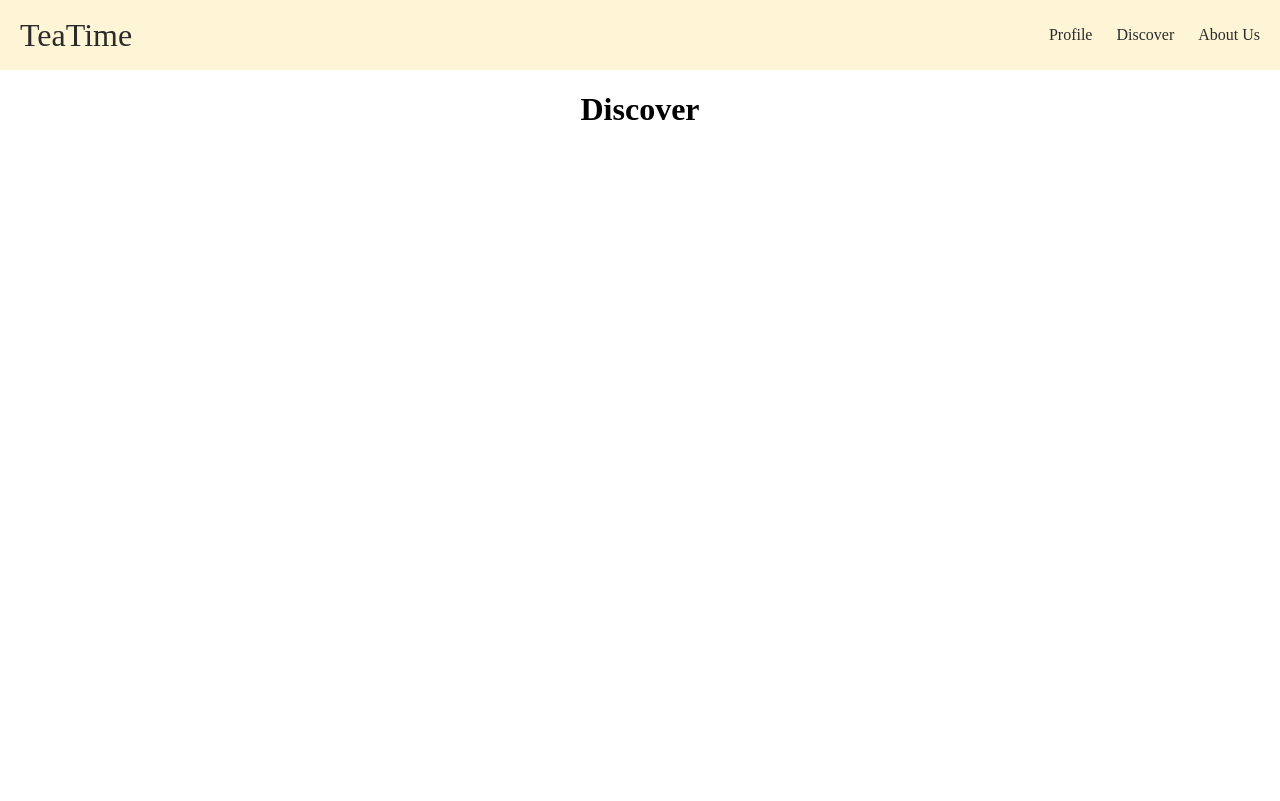
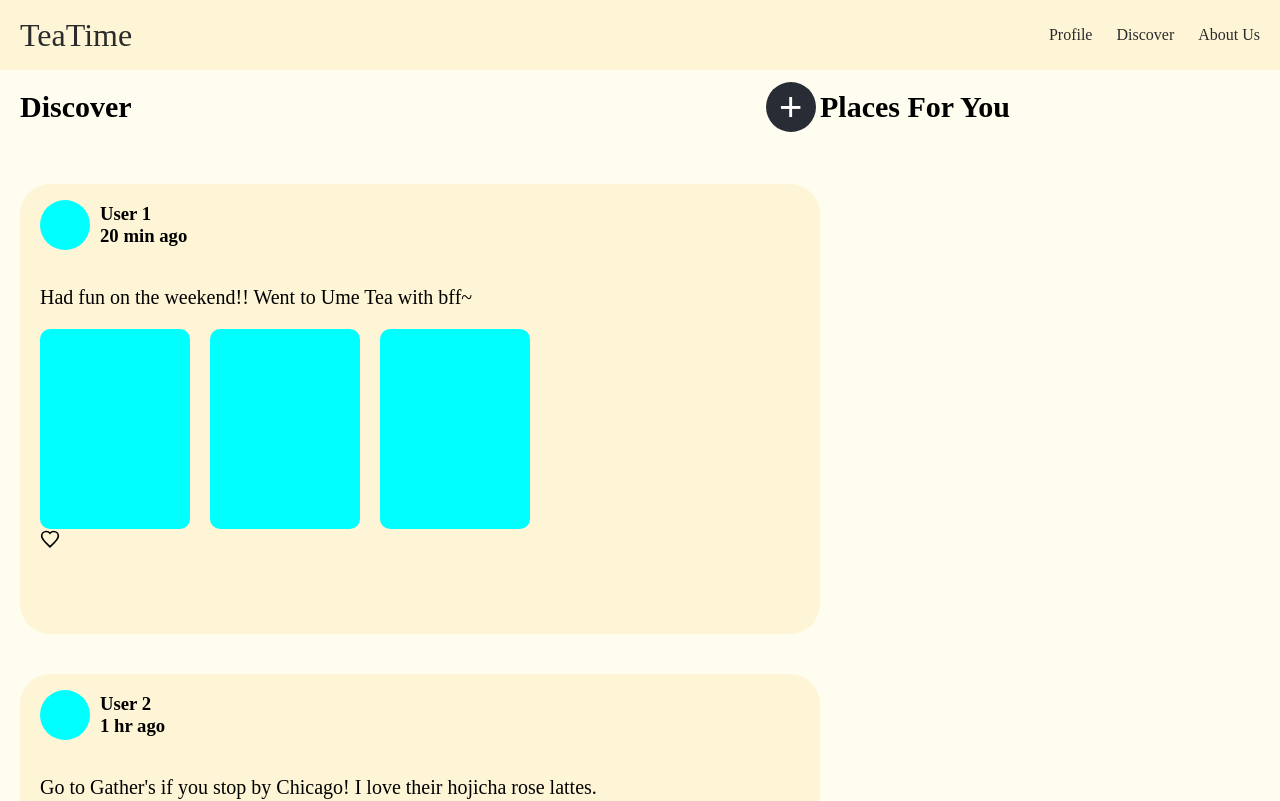
Before and after one commit to ysilksa/teatime, a React (Create React App) app in the folder my-app/: page /discover in a window 1280 px wide. Shown: the top 801 px of the page. Built offline with nearby package versions, Linux system fonts and the light colour scheme.

Commit message:
start building the discover page

```diff
--- a/my-app/src/pages/Discover.css
+++ b/my-app/src/pages/Discover.css
@@ -1,8 +1,122 @@
+/*           */
+/* FULL PAGE */
+/*           */
+
+html, body {
+    height: 100%;        /* Full height of the viewport */
+    margin: 0;           /* Remove default margin */
+    padding: 0;          /* Remove default padding */
+  }
+
+/* outside container for the whole page */
 .discover-container-padding {
     padding-left: 20px;
     padding-right: 20px;
     padding-top: 70px;
     width: 100vw;
-    height: calc(100% - 60px);
-    overflow-x: hidden;
+    height: 100%;
+    align-items: left;
+    background-color:#FFFDF0;
 }
+
+/* separates the left and right sides */
+.left-right-container {
+    display: flex;
+    flex-direction: row;
+    align-items: flex-start;
+    justify-items: space-around;
+    width: 100%;
+}
+
+/*           */
+/* LEFT SIDE */
+/*           */
+
+/* separates 'discover' text and a plus button for a new post */
+.discover-button-container {
+    display: flex;
+    align-items: center;
+    gap: 634px;
+}
+
+/* new post button */
+.new-post-button {
+    width: 50px;
+    height: 50px;
+    border-radius: 50%;
+    border: none;
+    cursor: pointer;
+    color:white;
+    background-color: #282c34;
+    font-size: 40px;
+}
+.new-post-button:hover {
+    background-color: #191b1f;
+}
+
+/* column for social media posts */
+.social-media-col {
+    display: flex;
+    flex-direction: column;
+    align-items: flex-start;
+    justify-items: space-around;
+    width: 100vw;
+    gap: 40px;
+}
+
+/* left side social media posts*/
+.social-media-post-container {
+    display: flex;
+    flex-direction: column;
+    padding-left: 20px;
+    width: 800px;
+    height: 450px;
+    background-color: #FDF5D5;
+    border-radius: 30px;
+    justify-content: flex-start;
+    align-items: left;
+    text-align: left;
+}
+
+/* container for profile pic and user's name */
+.username-container {
+    display: flex;
+    align-items: center;
+    gap: 10px;
+}
+
+/* circular icon image */
+.circular-icon-image {
+    border-radius: 50%;
+    width: 50px;
+    height: 50px;
+    background-color: aqua;
+}
+
+/* carousel container for social media pics  */
+.image-carousel-container {
+    display: flex;
+    flex-direction: row;
+    gap: 20px;
+}
+
+/* image for social media post */
+.post-image {
+    width: 150px;
+    height: 200px;
+    background-color:aqua;
+    border-radius: 10px;
+}
+
+
+/*            */
+/* RIGHT SIDE */
+/*            */
+
+/*       */
+/* FONTS */
+/*       */
+
+h1 {
+    font-size: 30px;
+}
--- a/my-app/src/pages/Discover.js
+++ b/my-app/src/pages/Discover.js
@@ -1,12 +1,142 @@
+// import { PureComponent } from 'react';
 import '../App.css';
 import './Discover.css'
 
 export default function Discover() {
     return (
-    <div className = "discover-container-padding">
-        <h1>
-            Discover
-        </h1>
+    <div className = "discover-container-padding"
+        style={{ backgroundColor: '#FFFDF0',
+        }}>
+        <div className = "left-right-container">
+            {/* left side with the feed  */}
+            <div className = "social-media-col">
+                {/* top part holds the 'Discover' text and the plus button for a new post */}
+                <div className = "discover-button-container">
+                    {/* 'Discover' book label */}
+                    <div>
+                        <h1>
+                        Discover
+                        </h1>
+                    </div>
+
+                    {/* New Post Button */}
+                    <div>
+                        <button className = "new-post-button">
+                            +
+                        </button>
+                    </div>
+
+                </div>
+
+
+                {/* example post 1 */}
+                <div className = "social-media-post-container">
+                    {/* user's name */}
+                    <div className = "username-container">
+                        {/* profile icon */}
+                        <div className = "circular-icon-image"></div>
+
+                        {/* username and timestamp */}
+                        <h3>
+                            User 1
+                            <br />
+                            20 min ago
+                        </h3>
+
+                    </div>
+
+
+                    {/* post's description */}
+                    <div>
+                        <p>
+                            Had fun on the weekend!! Went to Ume Tea with bff~
+                        </p>
+                    </div>
+
+                    {/* post's images */}
+                    <div className = "image-carousel-container">
+                        <div className = "post-image">
+                        </div>
+
+                        <div className = "post-image">
+                        </div>
+
+                        <div className = "post-image">
+                        </div>
+                    </div>
+
+                    <div>
+                        <HeartIcon></HeartIcon>
+                    </div>
+
+                </div>
+
+                {/* example post 2 */}
+                <div className = "social-media-post-container">
+                    {/* user's name */}
+                    <div className = "username-container">
+                        {/* profile icon */}
+                        <div className = "circular-icon-image"></div>
+
+                        {/* username and timestamp */}
+                        <h3>
+                            User 2
+                            <br />
+                            1 hr ago
+                        </h3>
+
+                    </div>
+
+
+                    {/* post's description */}
+                    <div>
+                        <p>
+                            Go to Gather's if you stop by Chicago! I love their hojicha rose lattes.
+                        </p>
+                    </div>
+
+                    {/* post's images */}
+                    <div className = "image-carousel-container">
+                        <div className = "post-image">
+                        </div>
+
+                        <div className = "post-image">
+                        </div>
+
+                        <div className = "post-image">
+                        </div>
+                    </div>
+
+                </div>
+
+            </div>
+
+            {/* right side with browsing new people or places to visit */}
+            <div className = "social-media-col">
+                <h1>
+                    Places For You
+                </h1>
+
+            </div>
+        </div>
     </div>
     )
 }
+
+
+// heart icon for the post
+function HeartIcon() {
+    return (
+      <svg
+        xmlns="http://www.w3.org/2000/svg"
+        viewBox="0 0 24 24"
+        width = "20"
+        height = "20"
+        fill = "transparent"
+        stroke = "black"
+        strokeWidth = "2"
+      >
+        <path d="M12 21.35l-1.45-1.32C5.4 15.36 2 12.28 2 8.5 2 5.42 4.42 3 7.5 3c1.74 0 3.41.81 4.5 2.09C13.09 3.81 14.76 3 16.5 3 19.58 3 22 5.42 22 8.5c0 3.78-3.4 6.86-8.55 11.54L12 21.35z" />
+      </svg>
+    );
+  }
```
